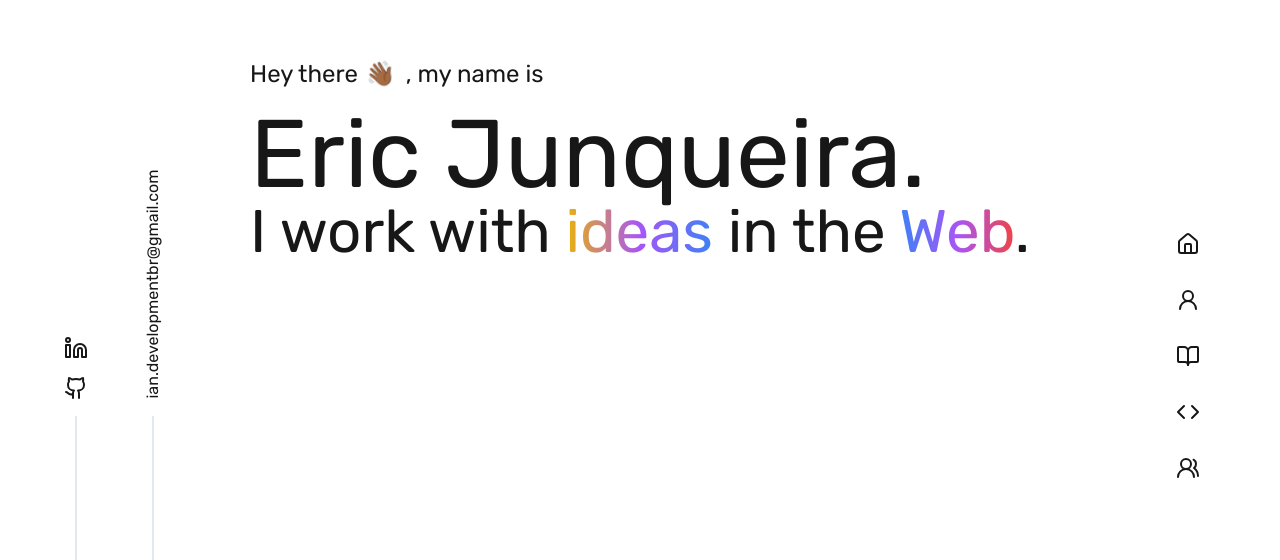
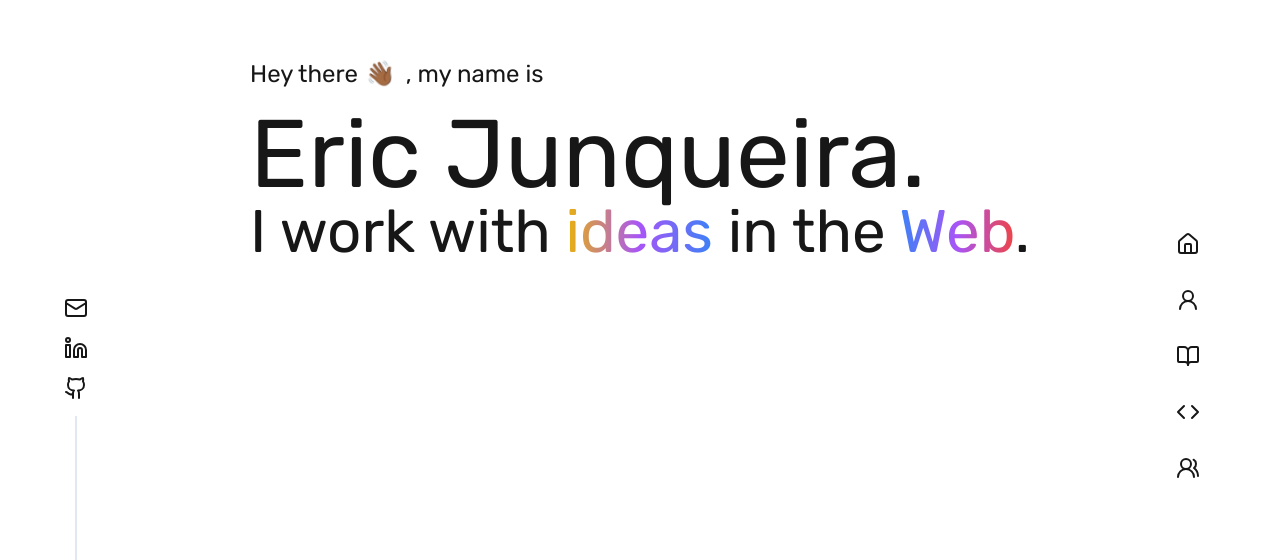
Before and after one commit to ericiannj/new-port, a Next.js app: page / in a window 1280 px wide. Shown: the part 240-800 px from the top of the page. Built offline with nearby package versions, Linux system fonts and the light colour scheme.

Commit message:
enhancement(ContactsContainer): unify contacts in one column

```diff
--- a/src/components/ContactsContainer.tsx
+++ b/src/components/ContactsContainer.tsx
@@ -1,5 +1,3 @@
-'use client';
-
 import { Icons } from '@/icons';
 import { motion } from 'framer-motion';
 
@@ -11,40 +9,40 @@ const ContactsContainer = () => {
       animate={{ opacity: 1, y: 0 }}
       transition={{ duration: 0.5 }}
     >
-      <div className="flex flex-row">
-        <div className="flex flex-col items-center justify-end space-y-4">
-          <div className="space-y-4">
-            <div className="flex cursor-pointer">
-              <a
-                href="https://www.linkedin.com/in/eric-junqueira/"
-                target="_blank"
-                rel="noopener noreferrer"
-                aria-label="LinkedIn Profile"
-              >
-                <Icons.linkedin />
-              </a>
-            </div>
-            <a
-              href="https://github.com/ericiannj"
-              target="_blank"
-              rel="noopener noreferrer"
-              aria-label="GitHub Profile"
-              className="flex"
-            >
-              <Icons.github />
-            </a>
-          </div>
-          <div className="h-36 w-0.5 bg-slate-200" />
-        </div>
-        <div className="ml-[-50px] flex flex-col items-center justify-end space-y-[120px]">
-          <a href="mailto:ian.developmentbr@gmail.com" aria-label="Send Email">
-            <p className="-rotate-90 transform">ian.developmentbr@gmail.com</p>
-          </a>
-          <div className="h-36 w-0.5 bg-slate-200" />
-        </div>
+      <div className="flex flex-col items-center justify-end space-y-4">
+        <ContactIcon
+          href="mailto:ian.developmentbr@gmail.com"
+          icon={<Icons.mail />}
+          label="Send Email"
+        />
+        <ContactIcon
+          href="https://www.linkedin.com/in/eric-junqueira/"
+          icon={<Icons.linkedin />}
+          label="LinkedIn Profile"
+        />
+        <ContactIcon
+          href="https://github.com/ericiannj"
+          icon={<Icons.github />}
+          label="GitHub Profile"
+        />
+        <div className="h-36 w-0.5 space-y-4 bg-slate-200" />
       </div>
     </motion.div>
   );
 };
 
 export default ContactsContainer;
+
+type ContactIconProps = {
+  href: string;
+  icon: React.ReactNode;
+  label: string;
+};
+
+const ContactIcon = ({ href, icon, label }: ContactIconProps) => (
+  <div className="cursor-pointer">
+    <a href={href} target="_blank" rel="noopener noreferrer" aria-label={label}>
+      {icon}
+    </a>
+  </div>
+);
--- a/src/icons.ts
+++ b/src/icons.ts
@@ -7,6 +7,7 @@ import {
   Code,
   Github,
   Linkedin,
+  Mail,
 } from 'lucide-react';
 import GlobeIcon from './assets/icons/GlobeIcon';
 import BrazilIcon from './assets/icons/BrazilIcon';
@@ -22,4 +23,5 @@ export const Icons = {
   brazil: BrazilIcon,
   github: Github,
   linkedin: Linkedin,
+  mail: Mail,
 };
```
